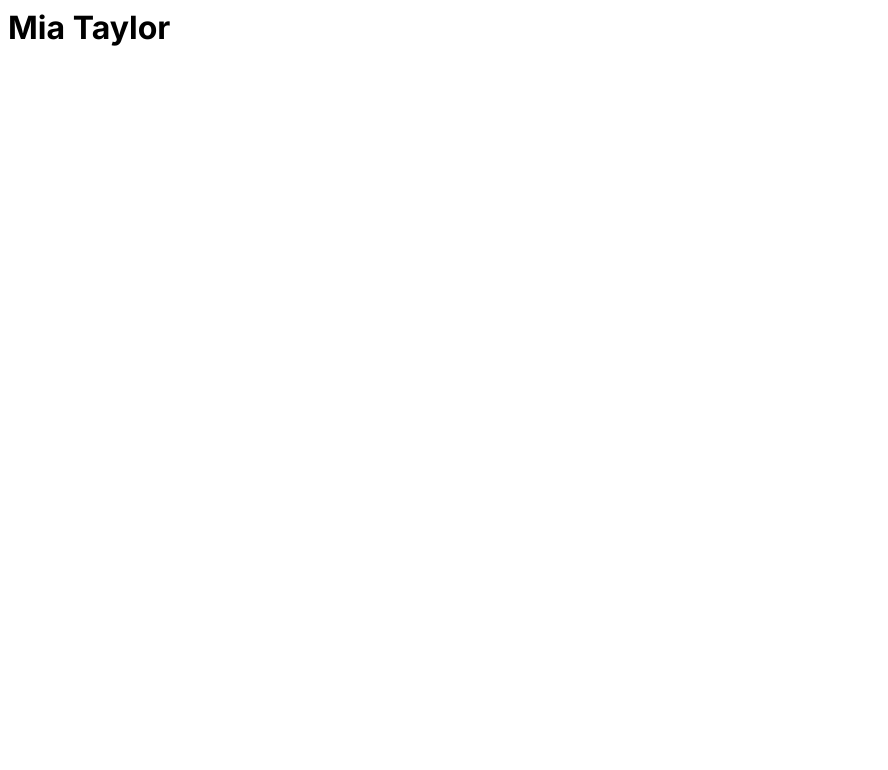
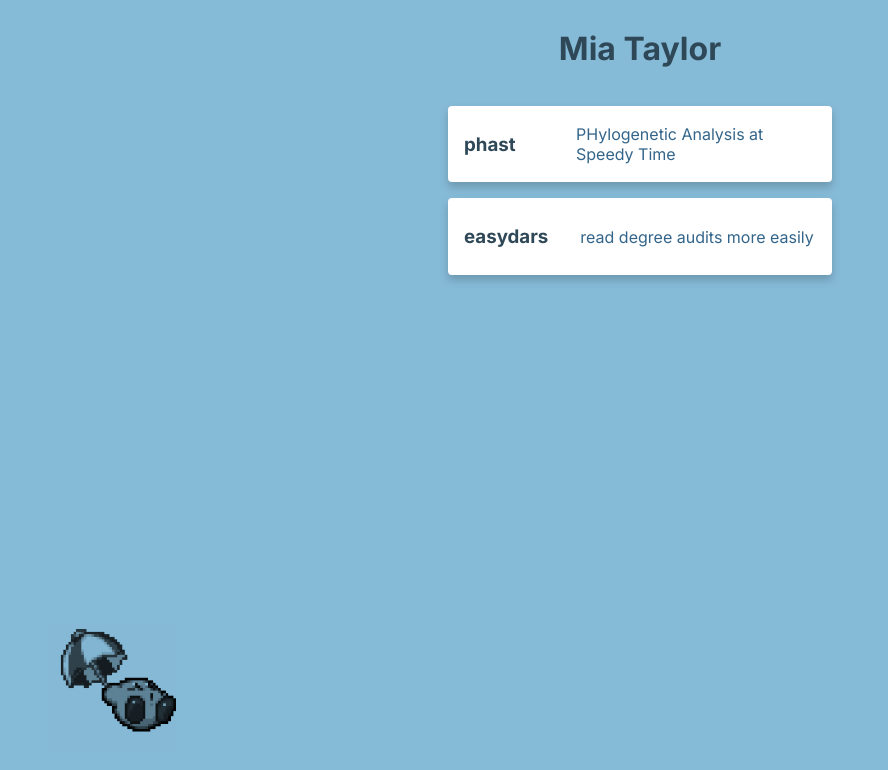
Before and after one commit to clovestay/clovestay.github.io, a plain HTML site: page index.html in a window 1280 px wide. Shown: the whole page, without its empty margins (0-888 px from the left). Drawn offline with Linux system fonts and the light colour scheme.

Commit message:
update index

```diff
--- a/index.html
+++ b/index.html
@@ -4,12 +4,80 @@
         <link rel="preconnect" href="https://fonts.gstatic.com" crossorigin>
         <link href="https://fonts.googleapis.com/css2?family=Inter:wght@100..900&display=swap" rel="stylesheet">
         <style>
+            html {
+                background: #86BBD8;
+            }
             body {
+                --theme-color: #33658A;
                 font-family: 'Inter', sans-serif;
+            }
+            .container {
+                display: flex;
+                flex-direction: column;
+                gap: 1rem;
+                align-items: center;
+            }
+            .links {
+                display: flex;
+                flex-direction: column;
+                gap: 1rem;
+                max-width: 30vw;
+            }
+            .links > a {
+                display: grid;
+                grid-template-columns: 1fr 3fr;
+                justify-content: space-between;
+                gap: 2rem;
+                text-decoration: none;
+                align-items: center;
+                color: var(--theme-color);
+                background: white;
+                padding: 0.5rem 1rem;
+                border-radius: 0.25rem;
+                transition: all 0.2s ease;
+                box-shadow: 0px 5px 10px #00000033;
+                user-select: none;
+            }
+            .links > a:visited {
+                color: var(--theme-color);
+            }
+            .links > a:hover {
+                transform: scale(1.05);
+            }
+            h1, h2, h3 {
+                color: #2F4858;
+            }
+            .kirby {
+                position: absolute;
+                bottom: 3rem;
+                left: 3rem;
+                mix-blend-mode: multiply;
+                filter: saturate(0%);
+                width: 10vw;
             }
         </style>
     </head>
     <body>
-        <h1>Mia Taylor</h1>
+        <div class="container">
+            <h1>Mia Taylor</h1>
+            <div class="links">
+
+                <a href="/phast">
+                    <h3>phast</h3>
+                    <div class="desc">
+                        PHylogenetic Analysis at Speedy Time
+                    </div>
+                </a>
+
+                <a href="/easydars">
+                    <h3>easydars</h3>
+                    <div class="desc">
+                        read degree audits more easily
+                    </div>
+                </a>
+
+            </div>
+        </div>
+        <img class="kirby" src="swing-cute.gif"/>
     </body>
 </html>
```
Also changed, not shown: swing-cute.gif (added).
